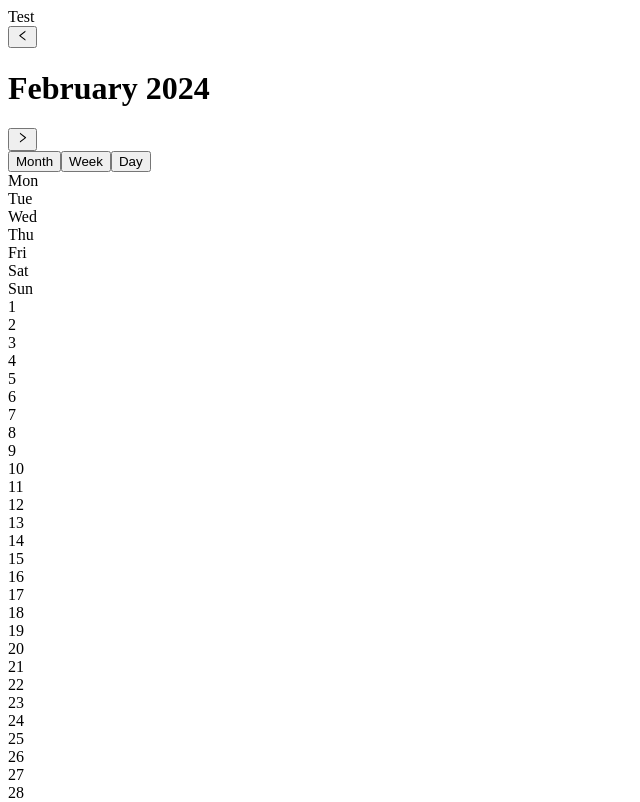
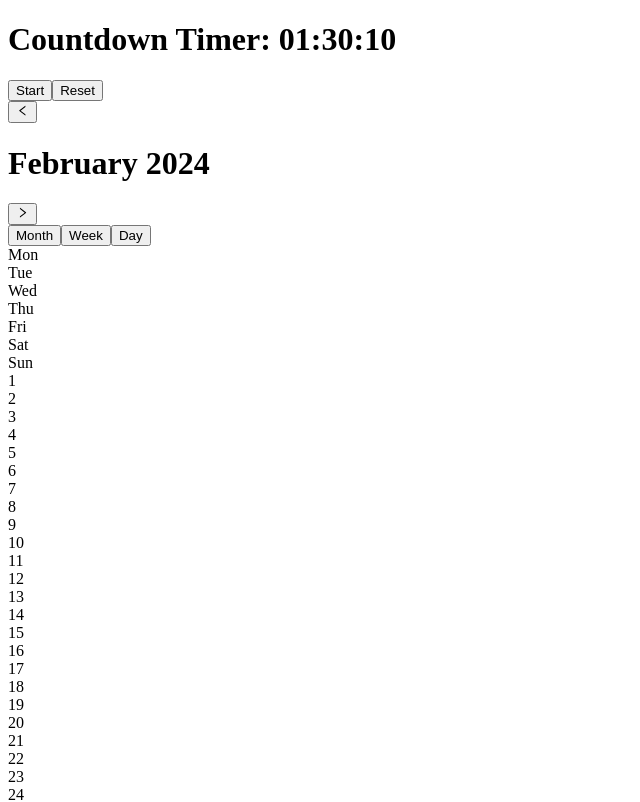
Before and after one commit to N1ko1a/ForgeFocus_Desktop_App, a React (Vite) app in the folder src/renderer/: page / in a window 1280 px wide. Shown: the top 802 px of the page, without its empty margins (0-640 px from the left). Built offline with nearby package versions, Linux system fonts and the light colour scheme; no server answers.

Commit message:
Pocetak tajmera

```diff
--- a/src/renderer/src/App.tsx
+++ b/src/renderer/src/App.tsx
@@ -1,4 +1,5 @@
 import Kalendar from './components/Kalendar'
+import Timer from './components/Timer'
 import ToDo from './components/ToDo'
 
 function App(): JSX.Element {
@@ -6,7 +7,9 @@ function App(): JSX.Element {
 
   return (
     <div className="bg-[url('/home/nikola/Nikola/github/Productivity_Desktop_App/src/renderer/src/assets/pxfuel.jpg')] w-screen h-screen bg-cover bg-center flex flex-col justify-center items-center">
-      <div className="w-screen h-1/5">Test</div>
+      <div className=" text-white w-screen h-1/5">
+        <Timer initialHours={1} initialMinutes={30} initialSeconds={10} />
+      </div>
       <div className="flex justify-center w-screen h-4/5 mb-10 mr-0 lg:mr-20">
         <Kalendar />
         <ToDo />
--- /dev/null
+++ b/src/renderer/src/components/Timer.tsx
@@ -0,0 +1,56 @@
+import React, { useState, useEffect } from 'react'
+
+const Timer = ({ initialHours, initialMinutes, initialSeconds }) => {
+  const [hours, setHours] = useState(initialHours || 0)
+  const [minutes, setMinutes] = useState(initialMinutes || 0)
+  const [seconds, setSeconds] = useState(initialSeconds || 0)
+  const [isActive, setIsActive] = useState(false)
+
+  useEffect(() => {
+    let intervalId
+
+    if (isActive && (hours > 0 || minutes > 0 || seconds > 0)) {
+      intervalId = setInterval(() => {
+        if (seconds > 0) {
+          setSeconds((prevSeconds) => prevSeconds - 1)
+        } else if (minutes > 0) {
+          setMinutes((prevMinutes) => prevMinutes - 1)
+          setSeconds(59)
+        } else if (hours > 0) {
+          setHours((prevHours) => prevHours - 1)
+          setMinutes(59)
+          setSeconds(59)
+        }
+      }, 1000)
+    } else if (hours === 0 && minutes === 0 && seconds === 0) {
+      setIsActive(false)
+    }
+
+    return () => clearInterval(intervalId)
+  }, [isActive, hours, minutes, seconds])
+
+  const toggleTimer = () => {
+    setIsActive((prevIsActive) => !prevIsActive)
+  }
+
+  const resetTimer = () => {
+    setIsActive(false)
+    setHours(initialHours)
+    setMinutes(initialMinutes)
+    setSeconds(initialSeconds)
+  }
+
+  const formatTime = (h, m, s) => {
+    return `${h < 10 ? '0' + h : h}:${m < 10 ? '0' + m : m}:${s < 10 ? '0' + s : s}`
+  }
+
+  return (
+    <div>
+      <h1>Countdown Timer: {formatTime(hours, minutes, seconds)}</h1>
+      <button onClick={toggleTimer}>{isActive ? 'Pause' : 'Start'}</button>
+      <button onClick={resetTimer}>Reset</button>
+    </div>
+  )
+}
+
+export default Timer
```
